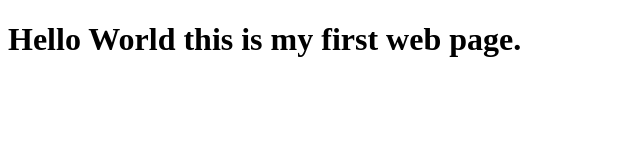
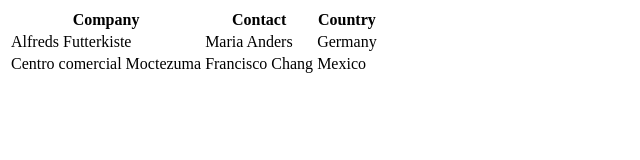
Before and after one commit to EllaValley/home, a plain HTML site: page index.html in a window 1280 px wide. Shown: the whole page, without its empty margins (0-640 px from the left). Drawn offline with Linux system fonts and the light colour scheme.

Commit message:
Update index.html

```diff
--- a/index.html
+++ b/index.html
@@ -7,6 +7,22 @@
 	<title>GFG</title>
 </head>
 <body>
-	<h1>Hello World this is my first web page.</h1>
+	<table>
+  <tr>
+    <th>Company</th>
+    <th>Contact</th>
+    <th>Country</th>
+  </tr>
+  <tr>
+    <td>Alfreds Futterkiste</td>
+    <td>Maria Anders</td>
+    <td>Germany</td>
+  </tr>
+  <tr>
+    <td>Centro comercial Moctezuma</td>
+    <td>Francisco Chang</td>
+    <td>Mexico</td>
+  </tr>
+</table>
 </body>
 </html>
```
